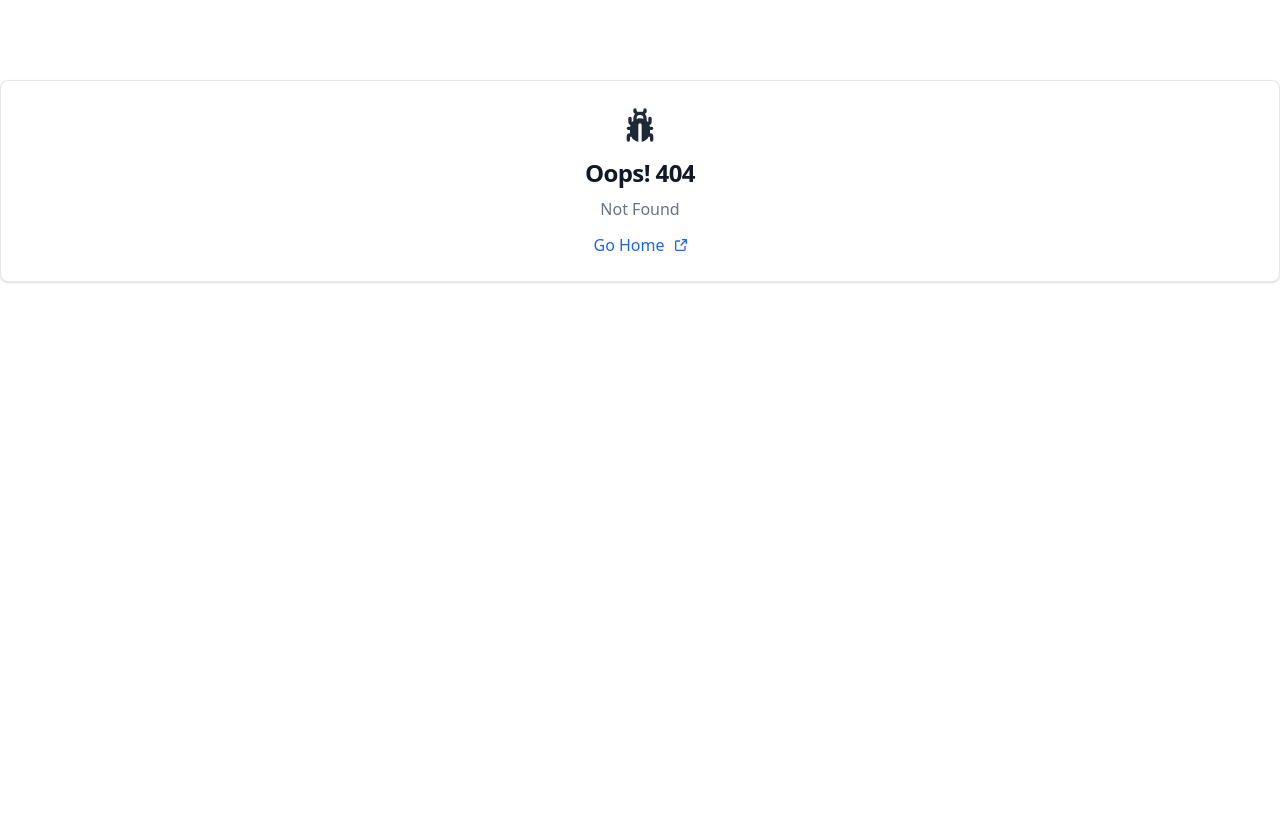
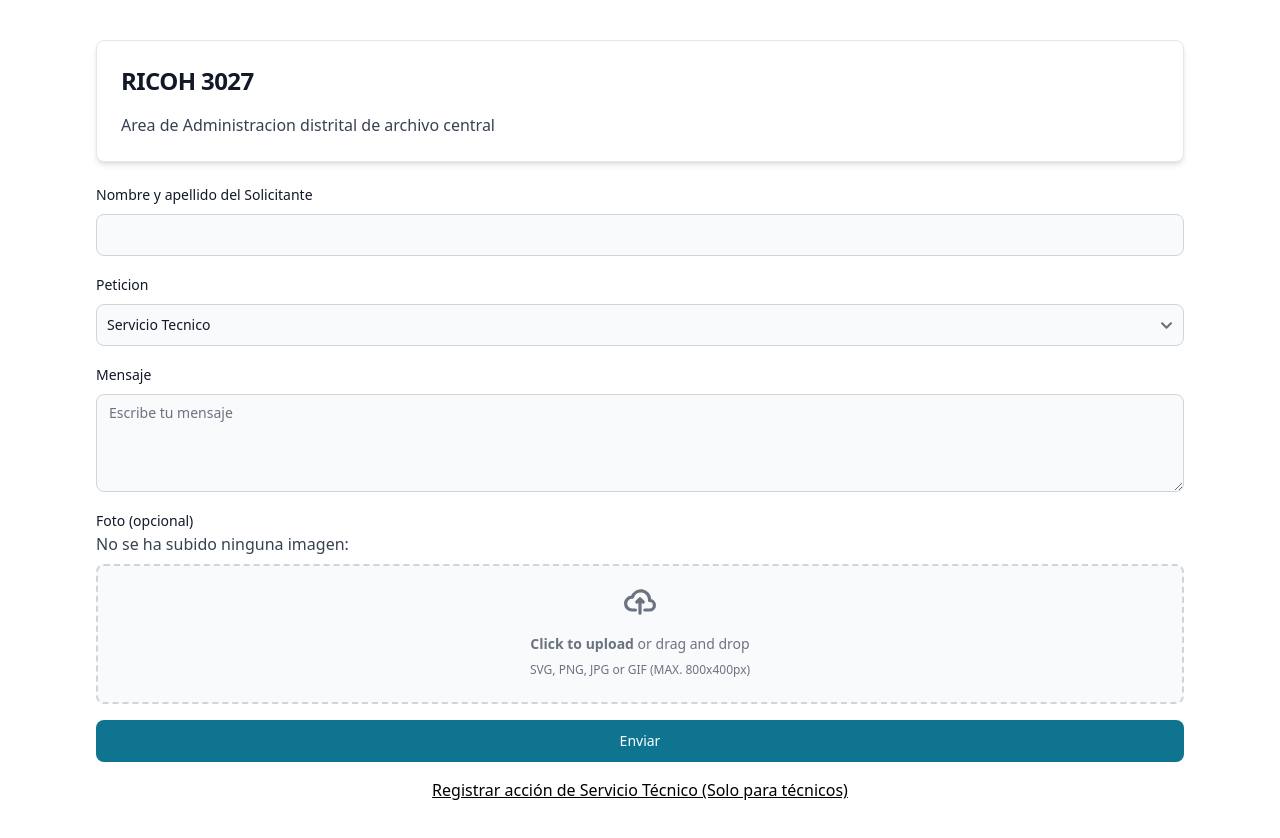
Before and after one commit to Angellopp/Front-vite, a React (Vite) app: page /form in a window 1280 px wide. Before the commit this address had no page. Shown: the top 838 px of the page. Built offline with nearby package versions, Linux system fonts and the light colour scheme.

Commit message:
ADD rute form

```diff
--- /dev/null
+++ b/src/Components/input/InputFile.jsx
@@ -0,0 +1,48 @@
+import { Label, FileInput } from "flowbite-react";
+import PropTypes from "prop-types";
+
+const InputFile = ({ name , onChange }) => {
+  return (
+    <div className="flex w-full items-center justify-center">
+      <Label
+        htmlFor="dropzone-file"
+        className="flex h-30 w-full cursor-pointer flex-col items-center justify-center rounded-lg border-2 border-dashed border-gray-300 bg-gray-50 hover:bg-gray-100 dark:border-gray-600 dark:bg-gray-700 dark:hover:border-gray-500 dark:hover:bg-gray-600"
+      >
+        <div className="flex flex-col items-center justify-center pb-6 pt-5">
+          <svg
+            className="mb-4 h-8 w-8 text-gray-500 dark:text-gray-400"
+            aria-hidden="true"
+            xmlns="http://www.w3.org/2000/svg"
+            fill="none"
+            viewBox="0 0 20 16"
+          >
+            <path
+              stroke="currentColor"
+              strokeLinecap="round"
+              strokeLinejoin="round"
+              strokeWidth="2"
+              d="M13 13h3a3 3 0 0 0 0-6h-.025A5.56 5.56 0 0 0 16 6.5 5.5 5.5 0 0 0 5.207 5.021C5.137 5.017 5.071 5 5 5a4 4 0 0 0 0 8h2.167M10 15V6m0 0L8 8m2-2 2 2"
+            />
+          </svg>
+          <p className="mb-2 text-sm text-gray-500 dark:text-gray-400">
+            <span className="font-semibold">Click to upload</span> or drag and drop
+          </p>
+          <p className="text-xs text-gray-500 dark:text-gray-400">SVG, PNG, JPG or GIF (MAX. 800x400px)</p>
+        </div>
+        <FileInput
+          id="dropzone-file"
+          name={name}
+          onChange={onChange}
+          className="hidden" />
+      </Label>
+    </div>
+  )
+}
+
+InputFile.propTypes = {
+  id: PropTypes.string,
+  name: PropTypes.string,
+  onChange: PropTypes.func
+}
+
+export default InputFile
--- /dev/null
+++ b/src/Pages/Form.jsx
@@ -0,0 +1,139 @@
+import { useState } from 'react';
+import { Button, Label, TextInput, Select, Card, Textarea } from 'flowbite-react';
+import { Link } from 'react-router-dom';
+import InputFile from '../Components/input/InputFile';
+
+function Form() {
+  const [formData, setFormData] = useState({
+    nombre_solicitante: '',
+    mensaje_peticion: '',
+    tipo_peticion: 'servicio_tecnico',
+    image: null,
+  });
+
+  const [imagePreviewUrl, setImagePreviewUrl] = useState(null);
+
+  const handleInputChange = (e) => {
+    const { name, value } = e.target;
+    setFormData({ ...formData, [name]: value });
+  };
+
+  const handleFileChange = (e) => {
+    const file = e.target.files[0];
+    setFormData({ ...formData, image: file });
+    if (file) {
+      const imageUrl = URL.createObjectURL(file);
+      setImagePreviewUrl(imageUrl);
+    } else {
+      setImagePreviewUrl(null);
+    }
+  };
+
+  const handleRemoveImage = () => {
+    setImagePreviewUrl(null);
+    setFormData({ ...formData, image: null });
+  };
+
+  const handleSubmit = (e) => {
+    e.preventDefault();
+    console.log('Datos del formulario:', formData);
+    // lógica para enviar los datos al servidor
+  };
+
+  return (
+    <div className="w-[85%] mx-auto mt-10">
+      <Card href="#" className="mx-auto">
+        <h5 className="text-2xl font-bold tracking-tight text-gray-900 dark:text-white">
+          RICOH 3027
+        </h5>
+        <p className="font-normal text-gray-700 dark:text-gray-400">
+          Area de Administracion distrital de archivo central
+        </p>
+      </Card>
+      <form onSubmit={handleSubmit} className="flex flex-col gap-4 my-5">
+        <div>
+          <Label htmlFor="nombre" value="Nombre y apellido del Solicitante" />
+          <TextInput
+            id="nombre"
+            name="nombre_solicitante"
+            type="text"
+            className='mt-2'
+            required
+            minLength={7}
+            onChange={handleInputChange}
+          />
+        </div>
+
+        <div>
+          <Label htmlFor="tipo_peticion" value="Peticion" />
+          <Select
+            id="tipo_peticion"
+            name='tipo_peticion'
+            className='mt-2'
+            required
+            onChange={handleInputChange}
+          >
+            <option value={'servicio_tecnico'}>Servicio Tecnico</option>
+            <option value={'cambio_toner'}>Cambio Toner</option>
+            <option value={'atasco'}>Atasco</option>
+            <option value={'otro'}>Otro</option>
+          </Select>
+        </div>
+
+        <div>
+          <Label htmlFor="comment" value="Mensaje"/>
+          <Textarea
+            id="comment"
+            name="mensaje_peticion"
+            placeholder="Escribe tu mensaje"
+            type="text"
+            className='mt-2'
+            required
+            rows={4}
+            onChange={handleInputChange}
+          />
+        </div>
+
+        <div>
+          <Label htmlFor="image" value="Foto (opcional)" />
+          <p className="font-medium text-gray-700 dark:text-gray-400 mb-2" >
+            {imagePreviewUrl ? formData.image.name : 'No se ha subido ninguna imagen:'}
+          </p>
+          {!imagePreviewUrl && (
+            <div>
+              <InputFile
+                id="image"
+                name="image"
+                onChange={handleFileChange}
+              />
+            </div>
+          )}
+
+          {imagePreviewUrl && (
+            <div className="mt-4 relative">
+              <img
+                src={imagePreviewUrl}
+                alt="Vista previa de la imagen"
+                className="max-w-xs mx-auto"
+              />
+              <button
+                type="button"
+                onClick={handleRemoveImage}
+                className="absolute top-0 right-0 bg-red-500 text-white rounded-full w-6 h-6 flex items-center justify-center"
+                style={{ transform: 'translate(50%, -50%)' }}
+              >
+                X
+              </button>
+            </div>
+          )}
+        </div>
+        <Button type="submit">Enviar</Button>
+        <Link to="/ruta-destino" className='mx-auto my-auto dark:text-white underline'>
+          Registrar acción de Servicio Técnico (Solo para técnicos)
+        </Link>
+      </form>
+    </div>
+  );
+}
+
+export default Form;
--- a/src/Routers/index.jsx
+++ b/src/Routers/index.jsx
@@ -2,6 +2,7 @@
 
 import Home from "../Pages/Home";
 import Login from "../Pages/Login";
+import Form from "../Pages/Form";
 import NotFound from "../Pages/NotFound";
 import { ProtectedRoute } from "../Components/utils/ProtectedRoute";
 import ProductsDashboard from "../Pages/ProductsDashboard";
@@ -17,6 +18,11 @@
     {
         path: "/login",
         element: <Login />,
+        errorElement: <NotFound />,
+    },
+    {
+        path: "/form",
+        element: <Form />,
         errorElement: <NotFound />,
     },
     {
```
